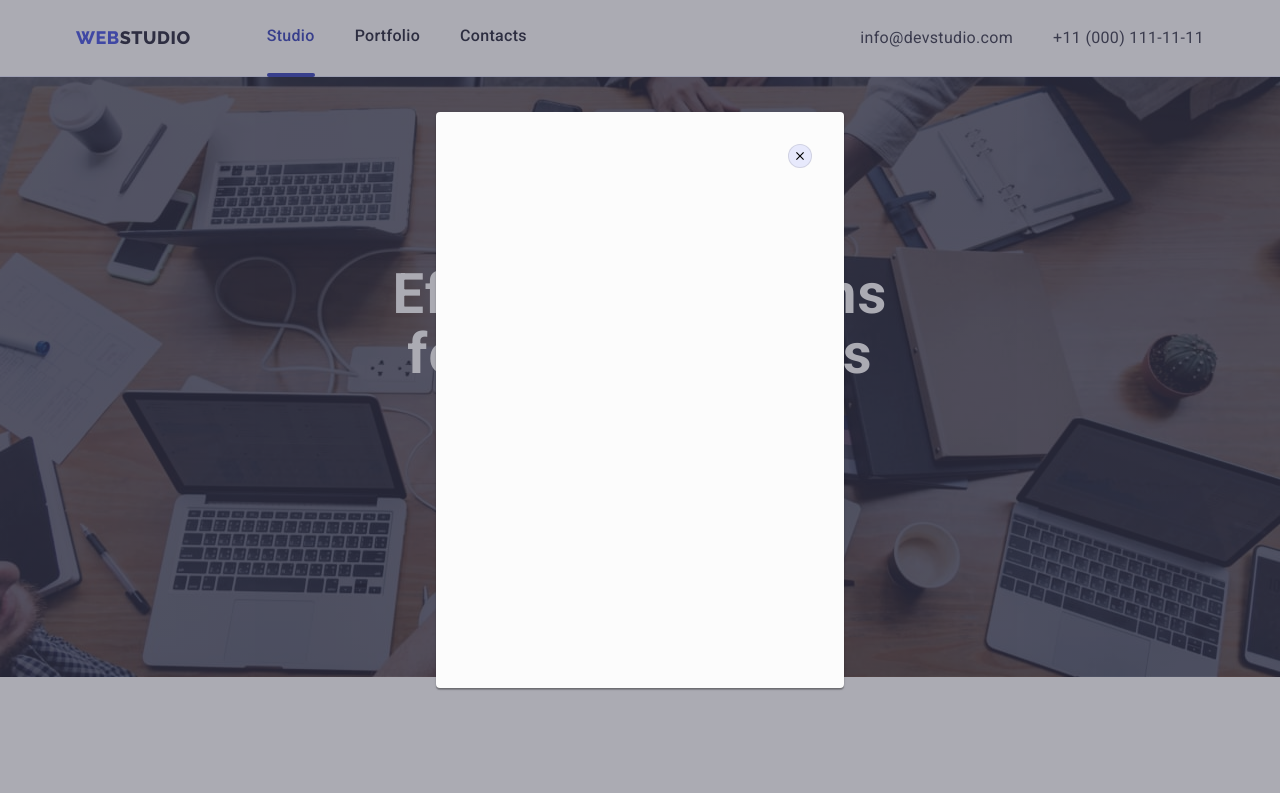
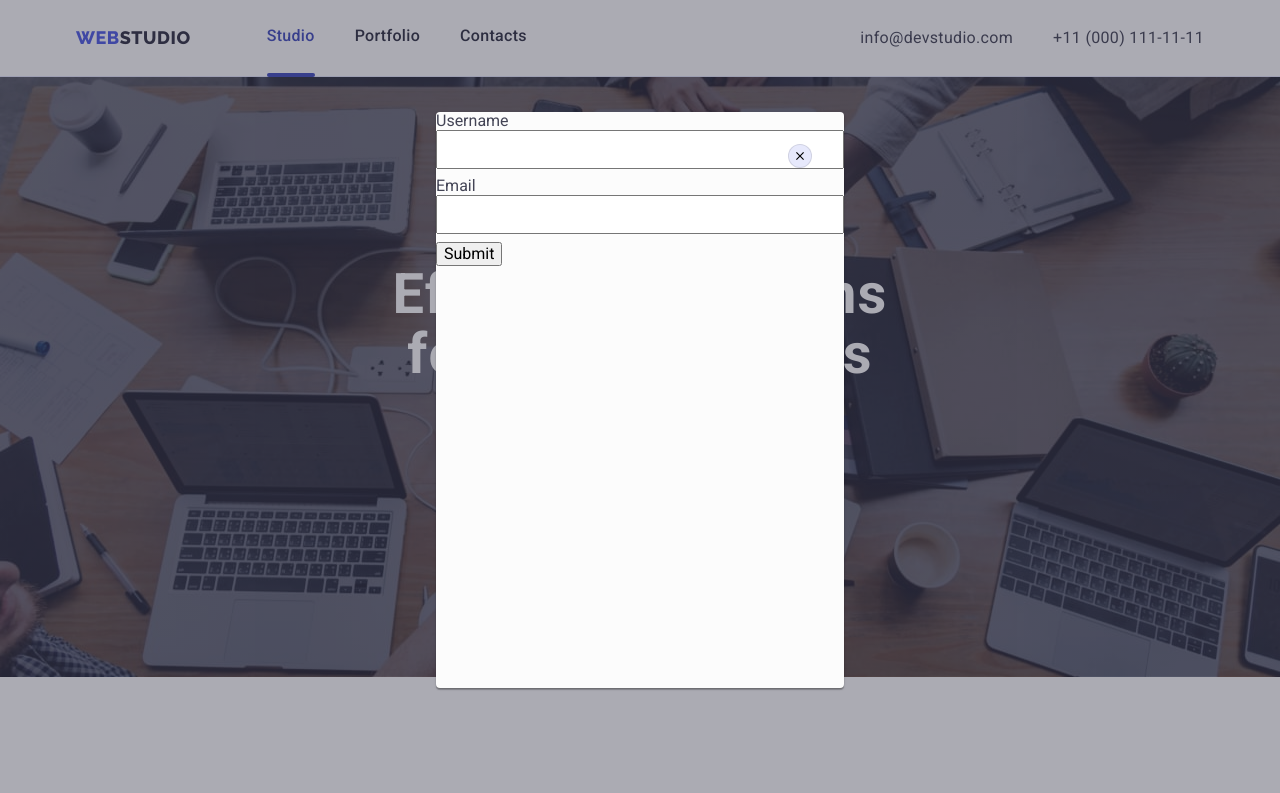
Before and after one commit to VasylievYurii/goit-markup-hw-05, a plain HTML site: page index.html in a window 1280 px wide. Both pictures are taken after a click on the button "Order Service". Shown: the top 793 px of the page. Drawn offline with nearby package versions, Linux system fonts and the light colour scheme.

Commit message:
Update index.html

```diff
--- a/index.html
+++ b/index.html
@@ -439,7 +439,20 @@
                 <svg class="icon-close">
                     <use href="./images/sprite.svg#icon-close"></use>
                 </svg>
+
+
             </button>
+            <form>
+                <label>
+                    Username
+                    <input type="text" name="username" autofocus />
+                </label>
+                <label>
+                    Email
+                    <input type="email" name="email" />
+                </label>
+                <button type="submit">Submit</button>
+            </form>
         </div>
 
     </div>
```
